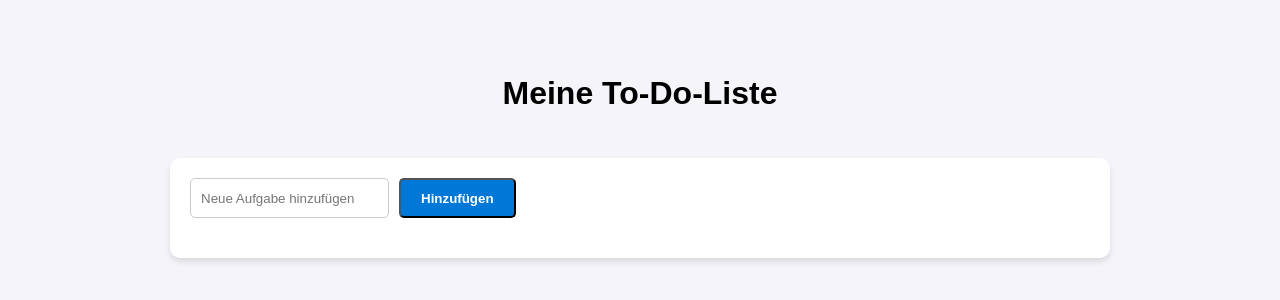
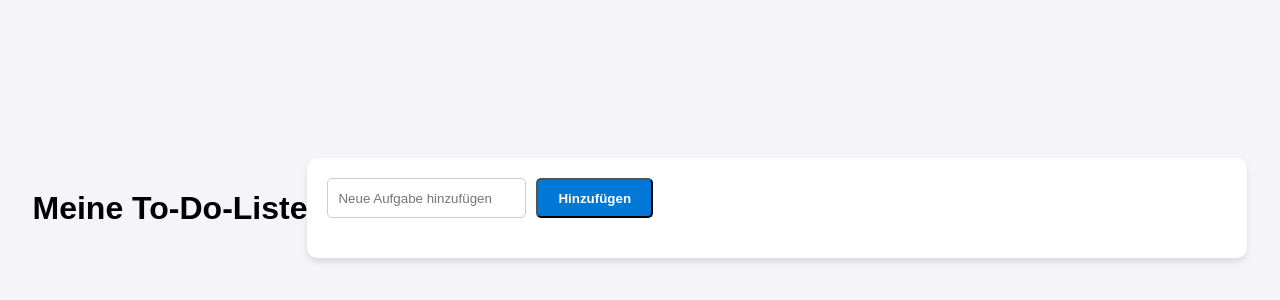
Before and after one commit to jonascicek/jonascicek.github.io, a plain HTML site: page todo-app/index.html in a window 1280 px wide. Shown: the part 200-500 px from the top of the page. Drawn offline with Linux system fonts and the light colour scheme.

Commit message:
Deleted h1 class

```diff
--- a/todo-app/index.html
+++ b/todo-app/index.html
@@ -8,7 +8,7 @@
     <title>To-Do-App</title>
 </head>
 <body>
-    <h1 class="headline">Meine To-Do-Liste</h1>
+    <h1>Meine To-Do-Liste</h1>
     <div class="todo-app">
         <!-- Formular zum Hinzufügen neuer Aufgaben-->
         <form class="todo-form" action="">
--- a/todo-app/styles/style.css
+++ b/todo-app/styles/style.css
@@ -25,15 +25,6 @@ h1{
     font-weight: bold;
     margin-bottom: 20px;
     display: flex;
-}
-
-.headline{
-    text-align: center;
-    font-size: 2rem;
-    font-weight: bolder;
-    margin-bottom: 250px;
-    display: flex;
-    position: absolute;
 }
 
 /* Formular Styling*/
```
